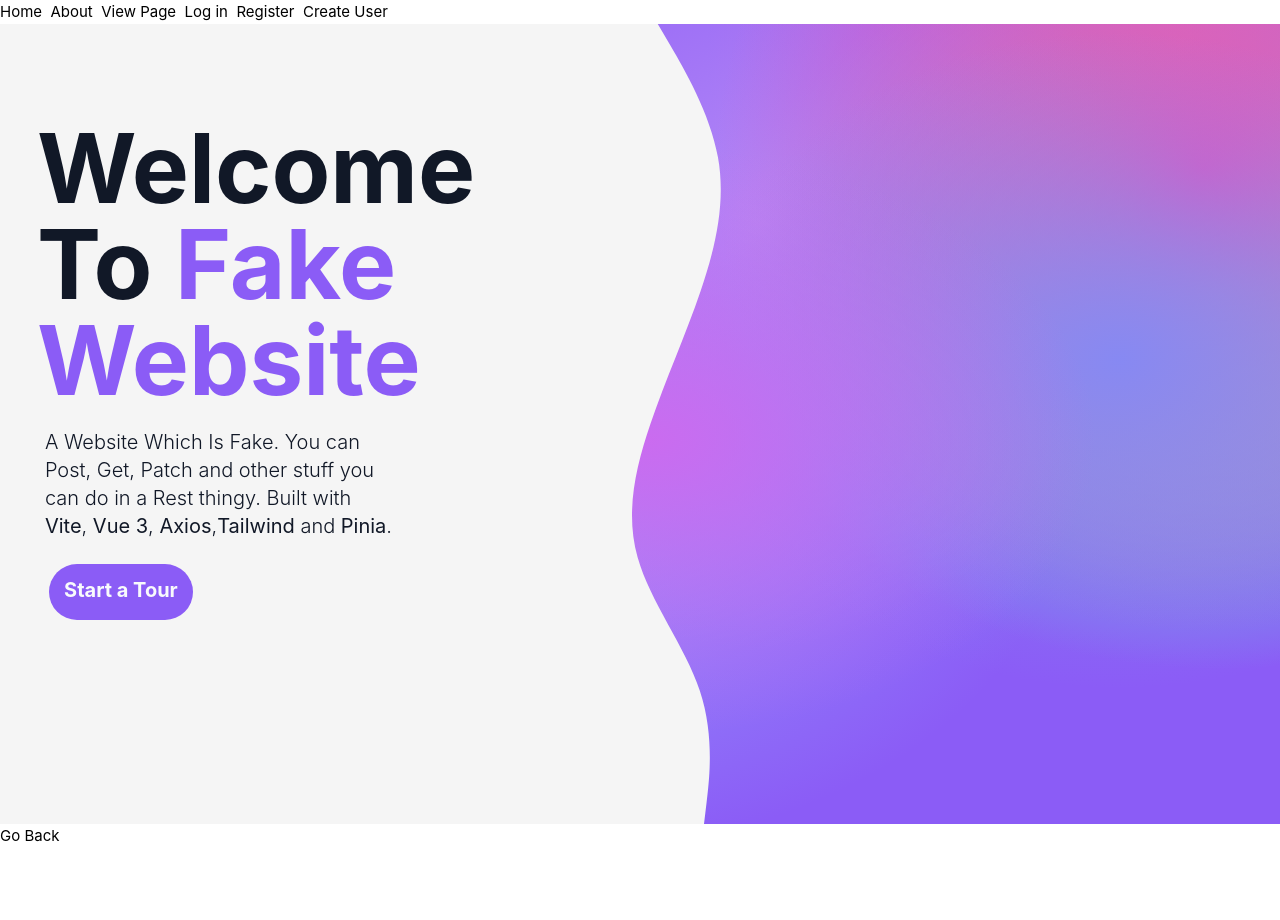
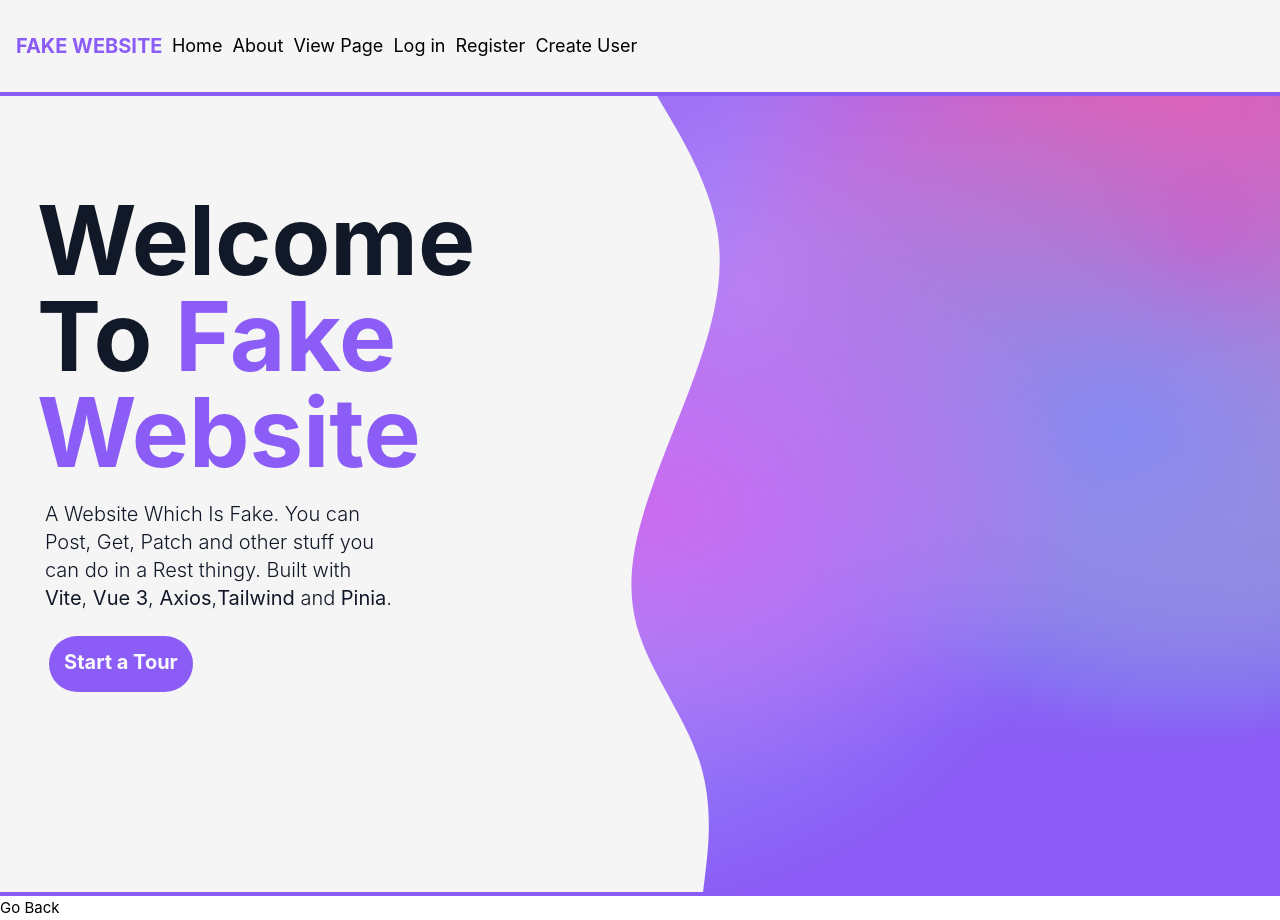
Before and after one commit to LueKely/Fake-Website, a Vue app: page / in a window 1280 px wide. Before the commit the page ends 848 px from the top, so only its background shows below. Built offline with nearby package versions, Linux system fonts and the light colour scheme.

Commit message:
styled nav bar

```diff
--- a/src/App.vue
+++ b/src/App.vue
@@ -13,7 +13,13 @@
 </script>
 
 <template>
-	<nav>
+	<div
+		class="w-full h-24 p-4 bg-neutral-100 border-b-4 border-violet-500 flex items-center"
+	>
+		<nav class="font-bold text-lg flex">
+			<RouterLink class="text-violet-500 font-bold text-xl" to="/"
+				>FAKE WEBSITE &nbsp;</RouterLink
+			>
 			<RouterLink to="/">Home &nbsp;</RouterLink>
 			<RouterLink to="/about">About &nbsp;</RouterLink>
 			<RouterLink to="/PageView/Page/1">View Page &nbsp;</RouterLink>
@@ -21,6 +27,8 @@
 			<RouterLink to="/Register">Register &nbsp;</RouterLink>
 			<RouterLink to="/Create">Create User &nbsp;</RouterLink>
 		</nav>
+	</div>
+
 	<router-view></router-view>
 	<GoBack></GoBack>
 </template>
--- a/src/views/HomeView.vue
+++ b/src/views/HomeView.vue
@@ -1,7 +1,7 @@
 <script setup lang="ts"></script>
 
 <template>
-	<div class="flex w-full h-screen">
+	<div class="flex w-full h-screen border-b-4 border-violet-500">
 		<!-- Flavour Text -->
 		<div
 			class="bg-neutral-100 w-2/5 h-9/12 py-4 px-10 flex flex-col items-center"
```
Lines whose indentation alone changed are shown as unchanged.
